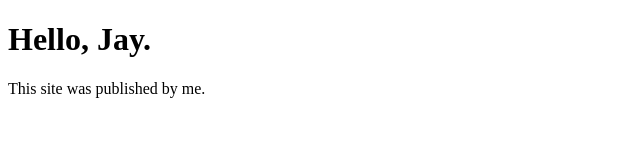
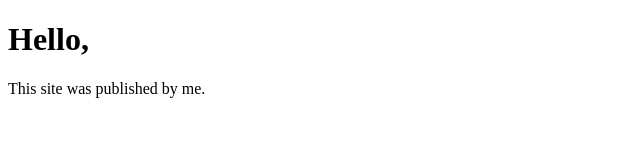
Before and after one commit to jayfrancis24/gra2600-jayfrancis, a plain HTML site: page index.html in a window 1280 px wide. Shown: the full height of the page, 0-640 px from the left. Drawn offline with Linux system fonts and the light colour scheme.

Commit message:
Update index.html
removed jay

```diff
--- a/index.html
+++ b/index.html
@@ -6,7 +6,7 @@
   <title>My GRA 2600 Site</title>
 </head>
 <body>
-  <h1>Hello, Jay.</h1>
+  <h1>Hello, </h1>
   <p>This site was published by me.</p>
 </body>
 </html>
```
